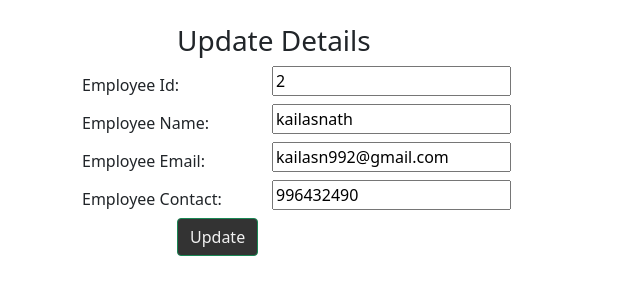
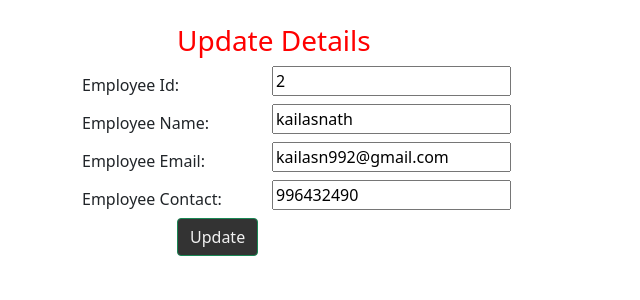
Before and after one commit to sabarinathem/crud-application, a Django app: page /edit/22 in a window 1280 px wide. Shown: the part 44-344 px from the top of the page, without its empty margins (0-640 px from the left). Run offline with Django 3.2, Linux system fonts and the light colour scheme; a user stored in the database is signed in; data comes from the database, SQL or seed files in the repository.

Commit message:
add color in edit.html

```diff
--- a/employee/templates/employee/edit.html
+++ b/employee/templates/employee/edit.html
@@ -19,7 +19,7 @@
     <div class="form-group row">
     <label class="col-sm-1 col-form-label"></label>
     <div class="col-sm-4">
-    <h3>Update Details</h3>
+    <h3 style="color: red;">Update Details</h3>
     </div>
   </div>
     <div class="form-group row">
```
